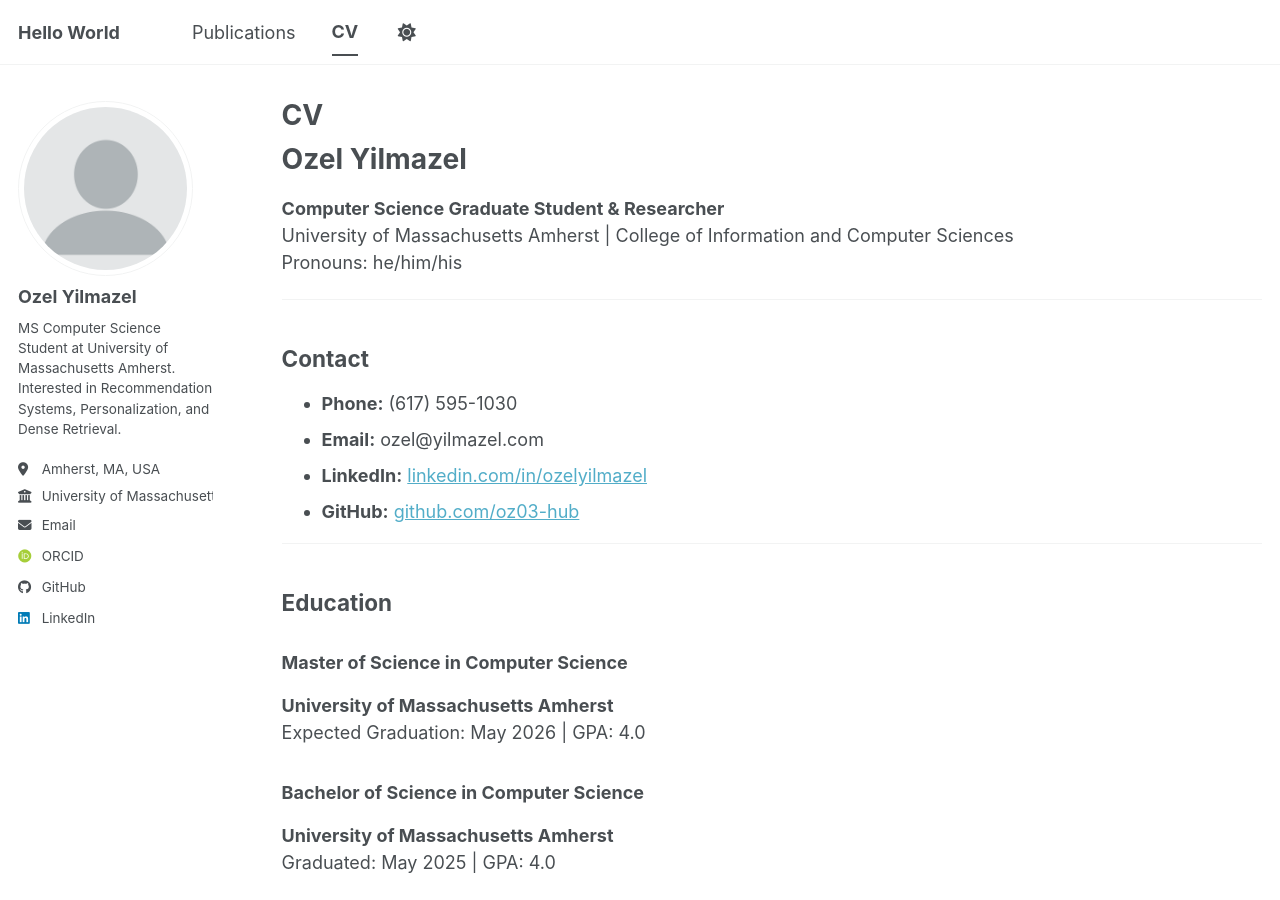
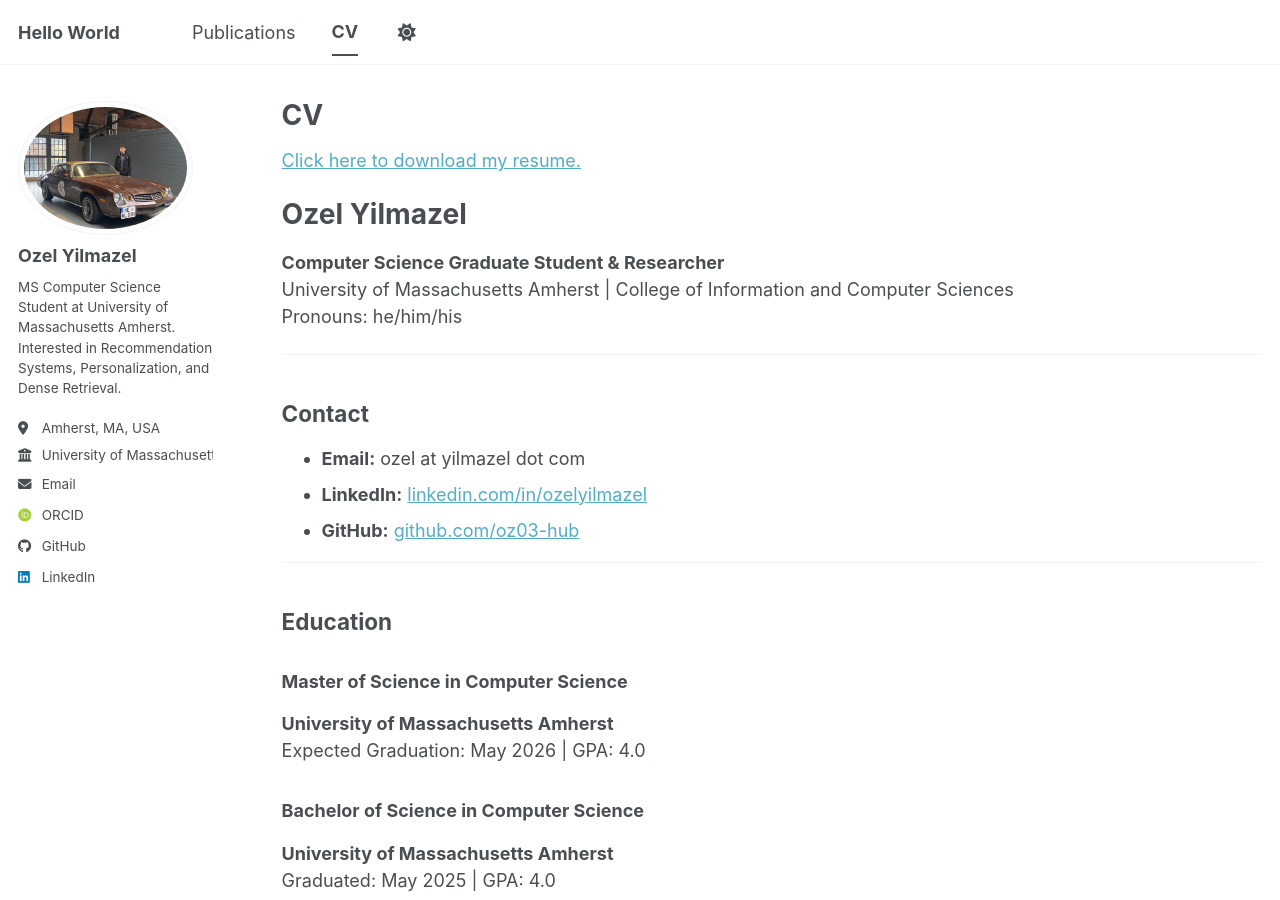
Before and after one commit to oz03-hub/oz03-hub.github.io, a Jekyll site: the page built from _pages/cv.md, in a window 1280 px wide and 900 px high. Built offline with Jekyll 4.4.1, drawn with Linux system fonts in a browser that asks for light colours; some web fonts are replaced; a script bundle is joined from its source files by our own code; library files that are not in the unit come from our copies.

Commit message:
profile, resume fixes

```diff
--- a/_pages/cv.md
+++ b/_pages/cv.md
@@ -9,6 +9,8 @@
 
 {% include base_path %}
 
+[Click here to download my resume.](/files/resume.pdf)
+
 # Ozel Yilmazel
 
 **Computer Science Graduate Student & Researcher**
@@ -19,8 +21,7 @@
 
 ## Contact
 
-- **Phone:** (617) 595-1030
-- **Email:** ozel@yilmazel.com
+- **Email:** ozel at yilmazel dot com
 - **LinkedIn:** [linkedin.com/in/ozelyilmazel](https://www.linkedin.com/in/ozelyilmazel)
 - **GitHub:** [github.com/oz03-hub](https://github.com/oz03-hub)
 
```
Also changed, not shown: _publications/2025-12-07-cold-start-playlist-generation.md (+1 -2 lines), images/defprofile.png (added), images/profile.png, 3 other files.
